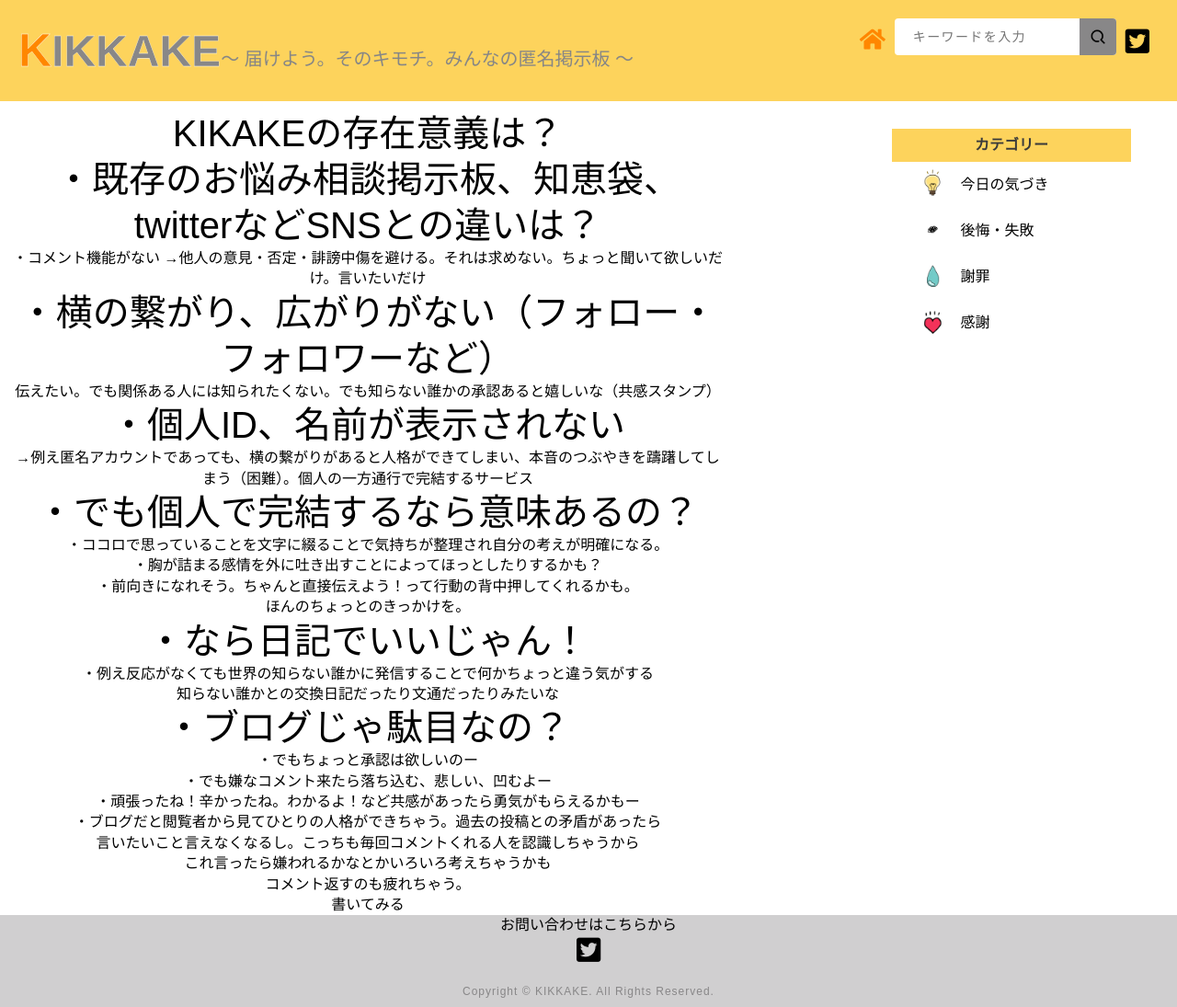
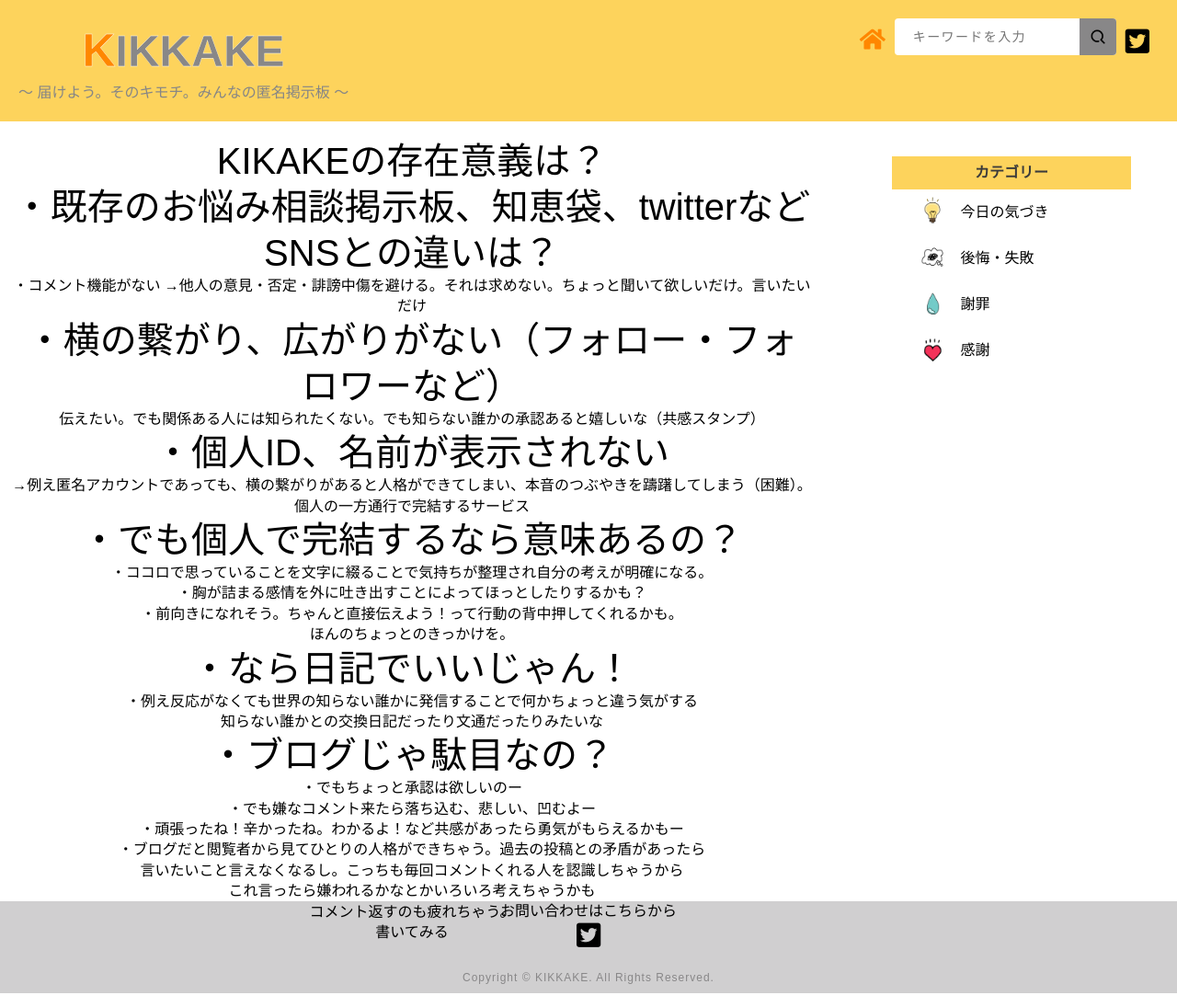
Before and after one commit to Take-6112/KIKKAKE, a Flask app: page /concept in a window 1280 px wide. Shown: the whole page at 92% size. Run offline with Flask 2, Linux system fonts and the light colour scheme; some libraries are stand-ins or nearby versions.

Commit message:
テンプレートの中身完成

```diff
--- a/static/CSS/kikkake.css
+++ b/static/CSS/kikkake.css
@@ -1,6 +1,7 @@
 @charset "UTF-8";
 html {
-	overflow-y: scroll; /* IEへの対応 http://www.htmq.com/style/overflow-y.shtml */
+  overflow-y: scroll;
+  /* IEへの対応 http://www.htmq.com/style/overflow-y.shtml */
 	/*Internet Explorerが独自に追加したプロパティ*/
 	/*画面に収まりきれなかったときにスクロールして表示することを許可するか否か*/
 }
@@ -15,7 +16,8 @@ body {
 	text-align: center;
 	font-size: 16px;
 	line-height: 1.4;
-	min-width: 100%;
+  min-width: 100%;
+  height: 100%;
 	-webkit-text-size-adjust: 100%;
 }
 
@@ -55,7 +57,6 @@ header div{
   font-weight: bolder;
   font-size: 50px;
 }
-
 .header_title2 {
   color: #888788;
   -webkit-text-stroke: 0.3px #FFF;
@@ -65,12 +66,15 @@ header div{
 }
 .header_logo_title{
   color:#868686;
-  font-size: 20px;
-  padding-top: 30px;
+  font-size: 16px;
 }
-header .header_left{
+.header_left{
   margin-right:auto;
   font-weight: 500;
+  display: block;
+}
+.header_right{
+  vertical-align: middle;
 }
 .header_search{
   padding: 0px;
@@ -141,11 +145,14 @@ header .header_left{
   max-width: 1200px;
   display: -webkit-flex;
   display: flex;
+  height: 100%;
 }
 .container{
   display: block;
-  width: 800px;
+  padding: 30px 0;
+  width: 70%;
   margin-right: 20px;
+  height: 100vh;
 }
 .main{
   width: auto;
@@ -157,13 +164,13 @@ header .header_left{
   top: 0;
   right: 0;
   /*余白が入らないように*/
-  margin-top: 140px;
+  margin-top: 120px;
   /*以下装飾*/
   width: 300px;
-  padding: 0 30px;
+  padding: 30px 30px;
 }
 .category{
-  padding: 0 20px;
+  padding: 20px 20px;
 }
 .side-title .side_title_inner {
     margin: 0;
--- a/templates/base.html
+++ b/templates/base.html
@@ -14,7 +14,7 @@
 <body>
     <!-- <h1>ここがヘッダーだよ！</h1> -->
     <header>
-        <div>
+        <div class="header_inner">
             <div class="header_left">
                 <h1 ><span class="header_title1">K</span><span class="header_title2">IKKAKE</span></h1>
                 <p class="header_logo_title">～ 届けよう。そのキモチ。みんなの匿名掲示板 ～</p>
--- a/templates/bbs.html
+++ b/templates/bbs.html
@@ -63,7 +63,7 @@
                                 <a class="cat" href="/page_1">今日の気づき</a>
                             </li>
                             <li class="cat_item_2">
-                                <img src="../static/img/後悔・失敗（もやもや）.png" class="cat_item_2 cat_img cat">
+                                <img src="../static/img/後悔・失敗（・・・）.png" class="cat_item_2 cat_img cat">
                                 <a class="cat" href="/page_2">後悔・失敗</a>
                             </li>
                             <li class="cat_item_3">
--- a/templates/concept.html
+++ b/templates/concept.html
@@ -53,7 +53,7 @@
                         <a class="cat" href="/page_1">今日の気づき</a>
                     </li>
                     <li class="cat_item_2">
-                        <img src="../static/img/後悔・失敗（もやもや）.png" class="cat_item_2 cat_img cat">
+                        <img src="../static/img/後悔・失敗（・・・）.png" class="cat_item_2 cat_img cat">
                         <a class="cat" href="/page_2">後悔・失敗</a>
                     </li>
                     <li class="cat_item_3">
--- a/templates/edit.html
+++ b/templates/edit.html
@@ -28,7 +28,7 @@
             <a class="cat" href="/page_1">今日の気づき</a>
           </li>
           <li class="cat_item_2">
-            <img src="../static/img/後悔・失敗（もやもや）.png" class="cat_item_2 cat_img cat">
+            <img src="../static/img/後悔・失敗（・・・）.png" class="cat_item_2 cat_img cat">
             <a class="cat" href="/page_2">後悔・失敗</a>
           </li>
           <li class="cat_item_3">
--- a/templates/page_1.html
+++ b/templates/page_1.html
@@ -33,7 +33,7 @@
                         <a class="cat" href="/page_1">今日の気づき</a>
                     </li>
                     <li class="cat_item_2">
-                        <img src="../static/img/後悔・失敗（もやもや）.png" class="cat_item_2 cat_img cat">
+                        <img src="../static/img/後悔・失敗（・・・）.png" class="cat_item_2 cat_img cat">
                         <a class="cat" href="/page_2">後悔・失敗</a>
                     </li>
                     <li class="cat_item_3">
--- a/templates/page_2.html
+++ b/templates/page_2.html
@@ -24,7 +24,7 @@
                         <a class="cat" href="/page_1">今日の気づき</a>
                     </li>
                     <li class="cat_item_2">
-                        <img src="../static/img/後悔・失敗（もやもや）.png" class="cat_item_2 cat_img cat">
+                        <img src="../static/img/後悔・失敗（・・・）.png" class="cat_item_2 cat_img cat">
                         <a class="cat" href="/page_2">後悔・失敗</a>
                     </li>
                     <li class="cat_item_3">
--- a/templates/page_3.html
+++ b/templates/page_3.html
@@ -25,7 +25,7 @@
                     <a class="cat" href="/page_1">今日の気づき</a>
                 </li>
                 <li class="cat_item_2">
-                    <img src="../static/img/後悔・失敗（もやもや）.png" class="cat_item_2 cat_img cat">
+                    <img src="../static/img/後悔・失敗（・・・）.png" class="cat_item_2 cat_img cat">
                     <a class="cat" href="/page_2">後悔・失敗</a>
                 </li>
                 <li class="cat_item_3">
--- a/templates/page_4.html
+++ b/templates/page_4.html
@@ -26,7 +26,7 @@
                     <a class="cat" href="/page_1">今日の気づき</a>
                 </li>
                 <li class="cat_item_2">
-                    <img src="../static/img/後悔・失敗（もやもや）.png" class="cat_item_2 cat_img cat">
+                    <img src="../static/img/後悔・失敗（・・・）.png" class="cat_item_2 cat_img cat">
                     <a class="cat" href="/page_2">後悔・失敗</a>
                 </li>
                 <li class="cat_item_3">
```
